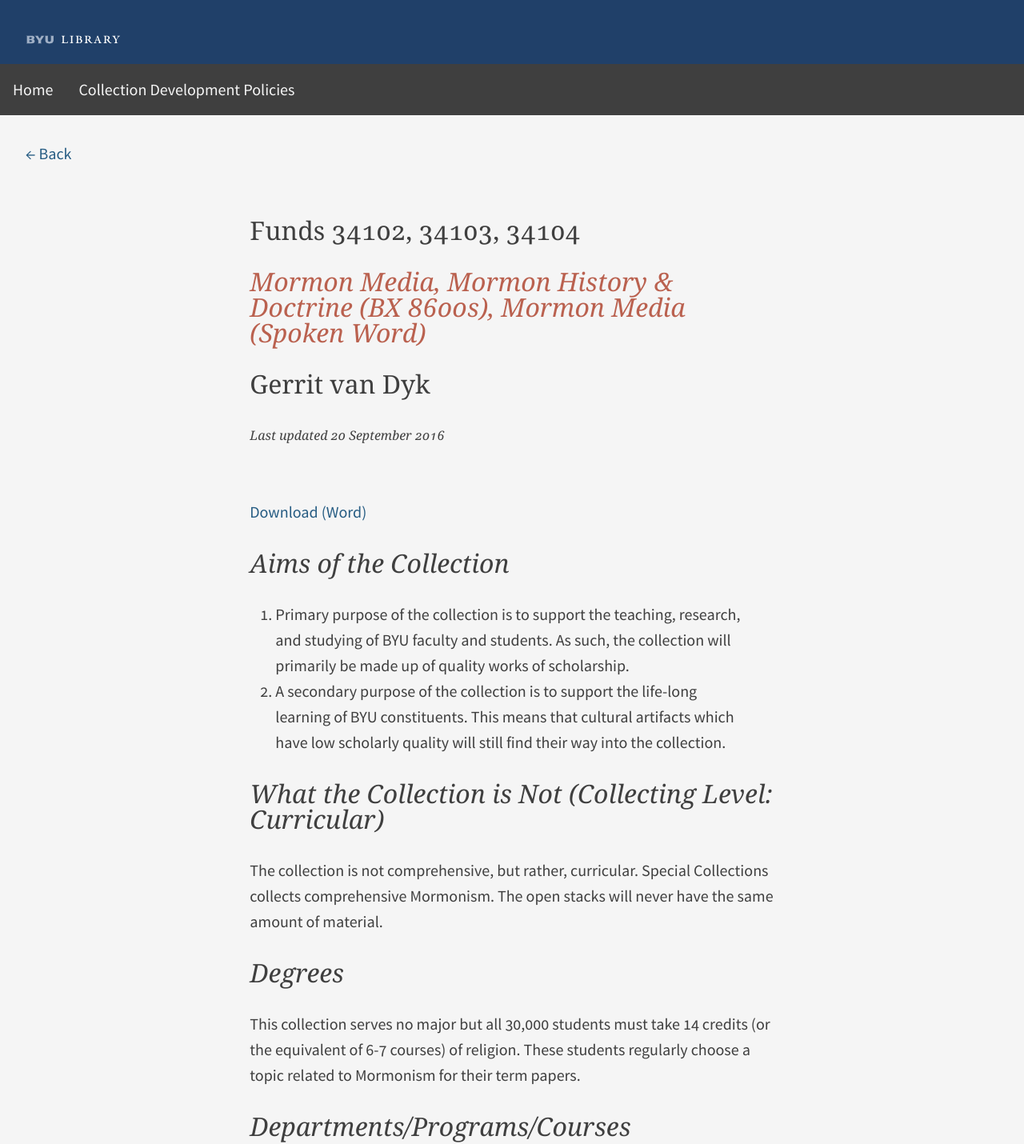
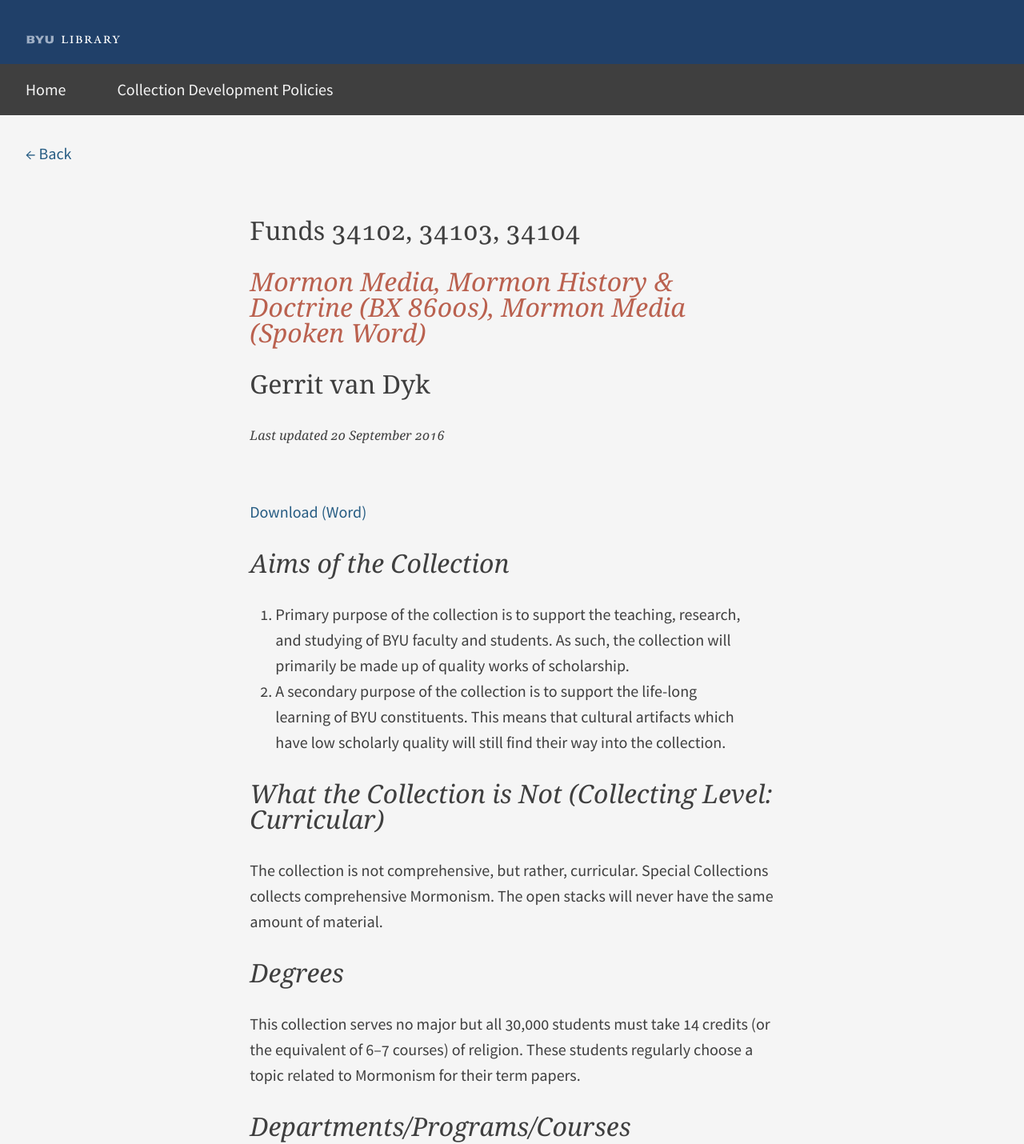
Before and after one commit to HBLL-Collection-Development/HBLL-Collection-Development.github.io, a Jekyll site: the page built from _posts/2016-09-20-34103.md, in a window 1280 px wide. Shown: the top 1430 px of the page at 80% size. Built offline with Jekyll 4.4.1, drawn with Linux system fonts in a browser that asks for light colours.

Commit message:
[FIX] Styles

```diff
--- a/_posts/2016-09-20-34103.md
+++ b/_posts/2016-09-20-34103.md
@@ -18,7 +18,7 @@ The collection is not comprehensive, but rather, curricular. Special Collections
 
 ## Degrees
 
-This collection serves no major but all 30,000 students must take 14 credits (or the equivalent of 6-7 courses) of religion. These students regularly choose a topic related to Mormonism for their term papers.
+This collection serves no major but all 30,000 students must take 14 credits (or the equivalent of 6&ndash;7 courses) of religion. These students regularly choose a topic related to Mormonism for their term papers.
 
 ## Departments/<wbr>Programs/<wbr>Courses
 
--- a/assets/styles/styles.scss
+++ b/assets/styles/styles.scss
@@ -110,7 +110,7 @@ nav {
       margin: 0;
       a {
         display: inline-block;
-        @include padding(0.5, true);
+        @include padding(0.5 1, true);
         color: $background-color;
         &:hover {
           background-color: lighten($body-color, 15%);
```
